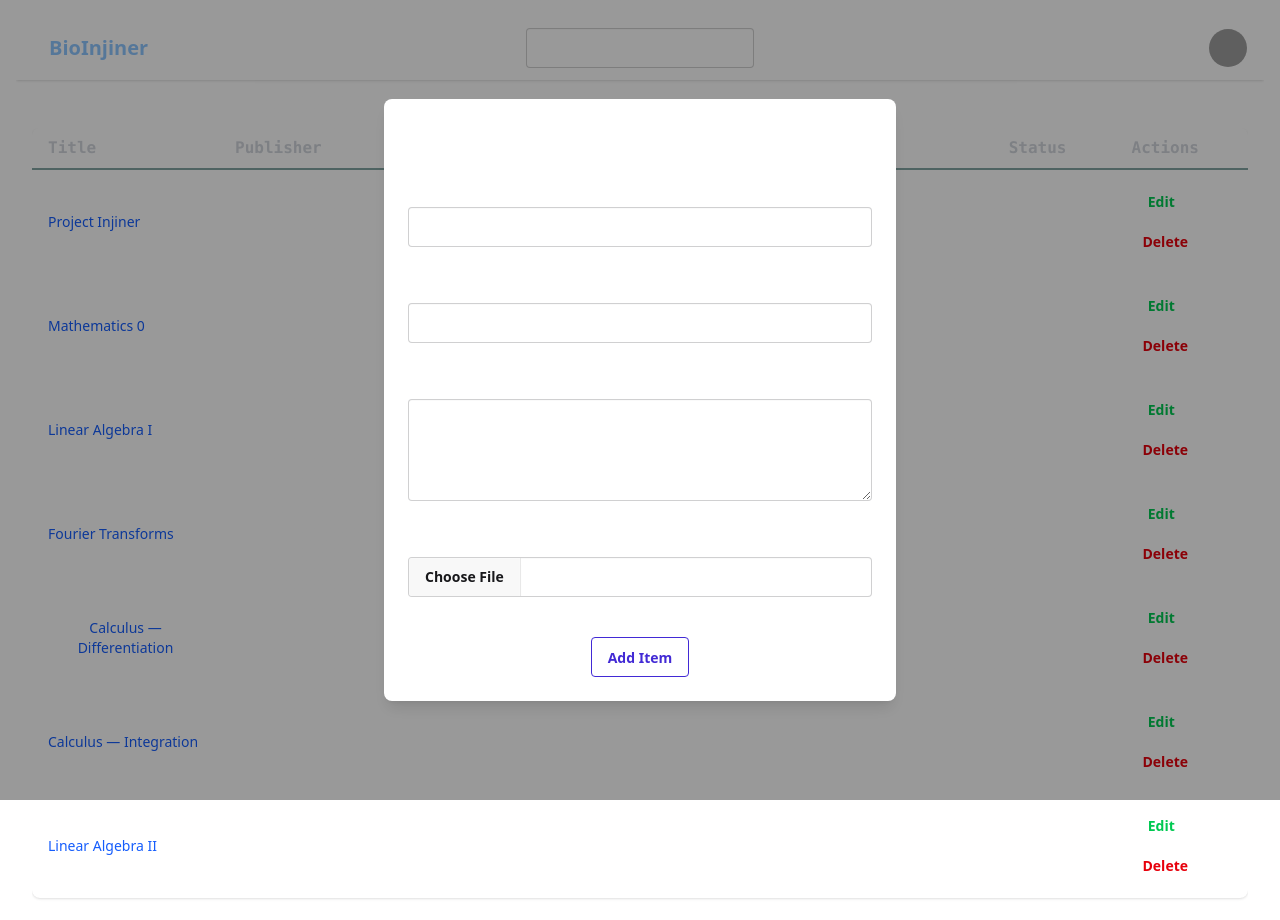
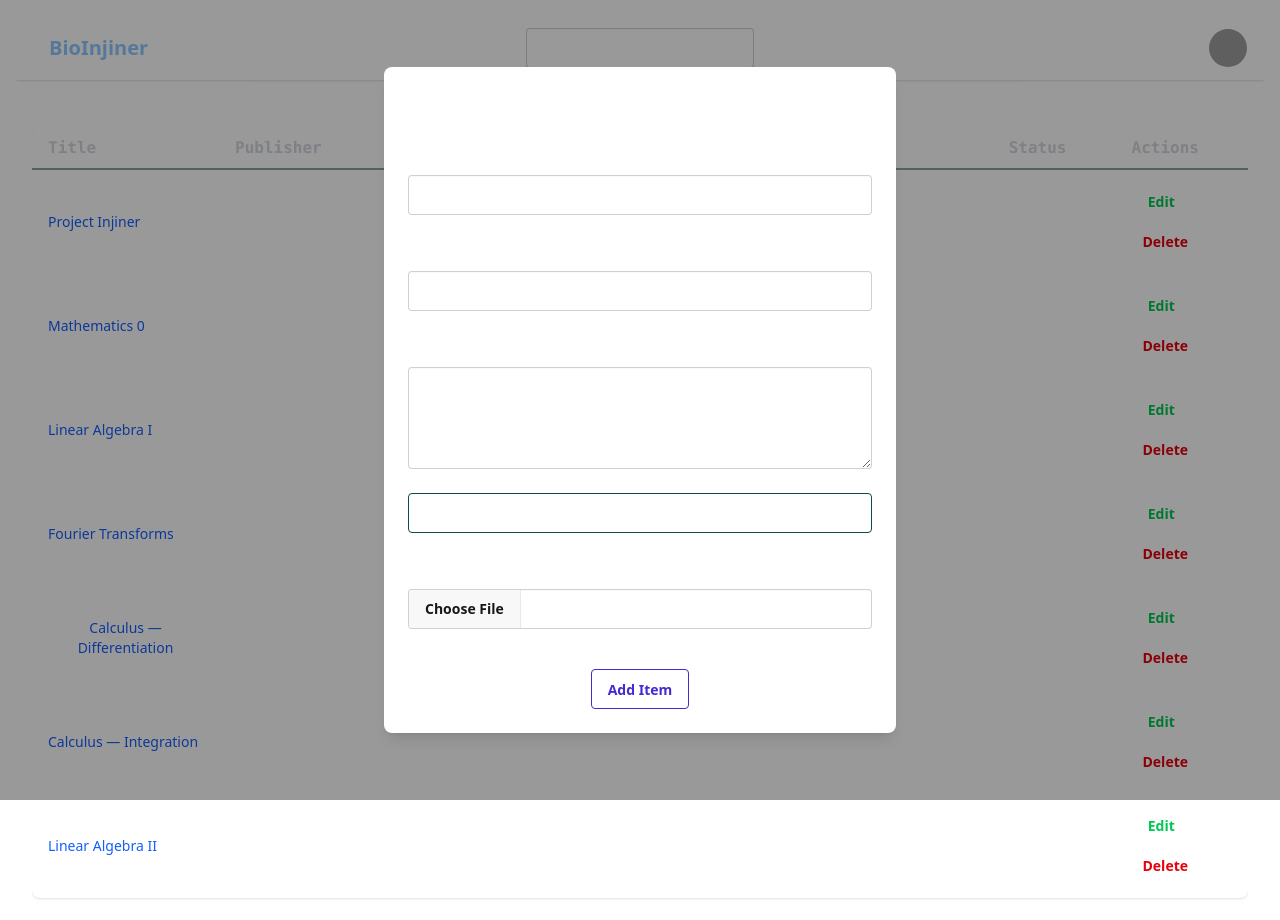
Before and after one commit to Delos-343/Bio-Injiner, a React (Vite) app: page / in a window 1280 px wide. Both pictures are taken after a click on the button "Project Injiner". Built offline with nearby package versions, Linux system fonts and the light colour scheme; grey boxes are pictures that could not be loaded.

Commit message:
Created feature for rendering LaTex expressions

```diff
--- a/src/components/Modal.jsx
+++ b/src/components/Modal.jsx
@@ -1,5 +1,9 @@
-import React, { useEffect } from 'react'
+import React, { useEffect, useState } from 'react'
 import ReactDOM from 'react-dom'
+import ReactMarkdown from 'react-markdown'
+import remarkMath from 'remark-math'
+import rehypeKatex from 'rehype-katex'
+import 'katex/dist/katex.min.css'
 
 /**
  * Modal for adding/editing items, now with document upload.
@@ -12,6 +16,10 @@ import ReactDOM from 'react-dom'
  */
 
 const Modal = ({ isOpen, onClose, mode, onSubmit }) => {
+
+  const [description, setDescription] = useState('');
+
+  const [previewMode, setPreviewMode] = useState(false);
 
   useEffect(() => {
 
@@ -108,8 +116,29 @@ const Modal = ({ isOpen, onClose, mode, onSubmit }) => {
                 name="description"
                 rows={4}
                 className="textarea textarea-bordered w-full"
+                value={description}
+                onChange={(e) => setDescription(e.target.value)}
               />
             </div>
+
+            {/* Render button */}
+            <button
+              type="button"
+              onClick={() => setPreviewMode(!previewMode)}
+              className="btn btn-outline border-accent-content mt-2"
+            >
+              {previewMode ? 'Hide Preview' : 'Render LaTeX'}
+            </button>
+
+            {previewMode && (
+              <div className="prose whitespace-pre-wrap border rounded p-4 mt-2">
+                <ReactMarkdown
+                  children={description}
+                  remarkPlugins={[remarkMath]}
+                  rehypePlugins={[rehypeKatex]}
+                />
+              </div>
+            )}
 
             {/* Document Upload */}
             <div>
```
